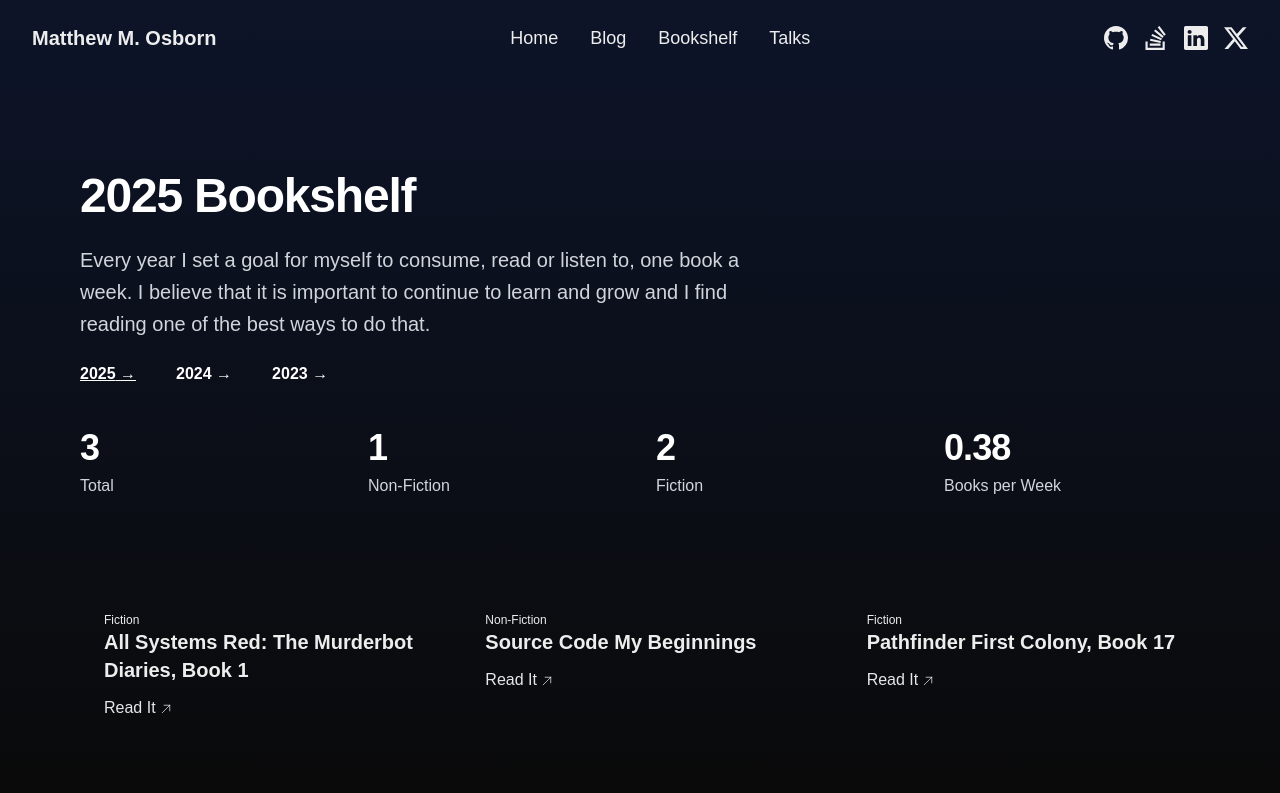
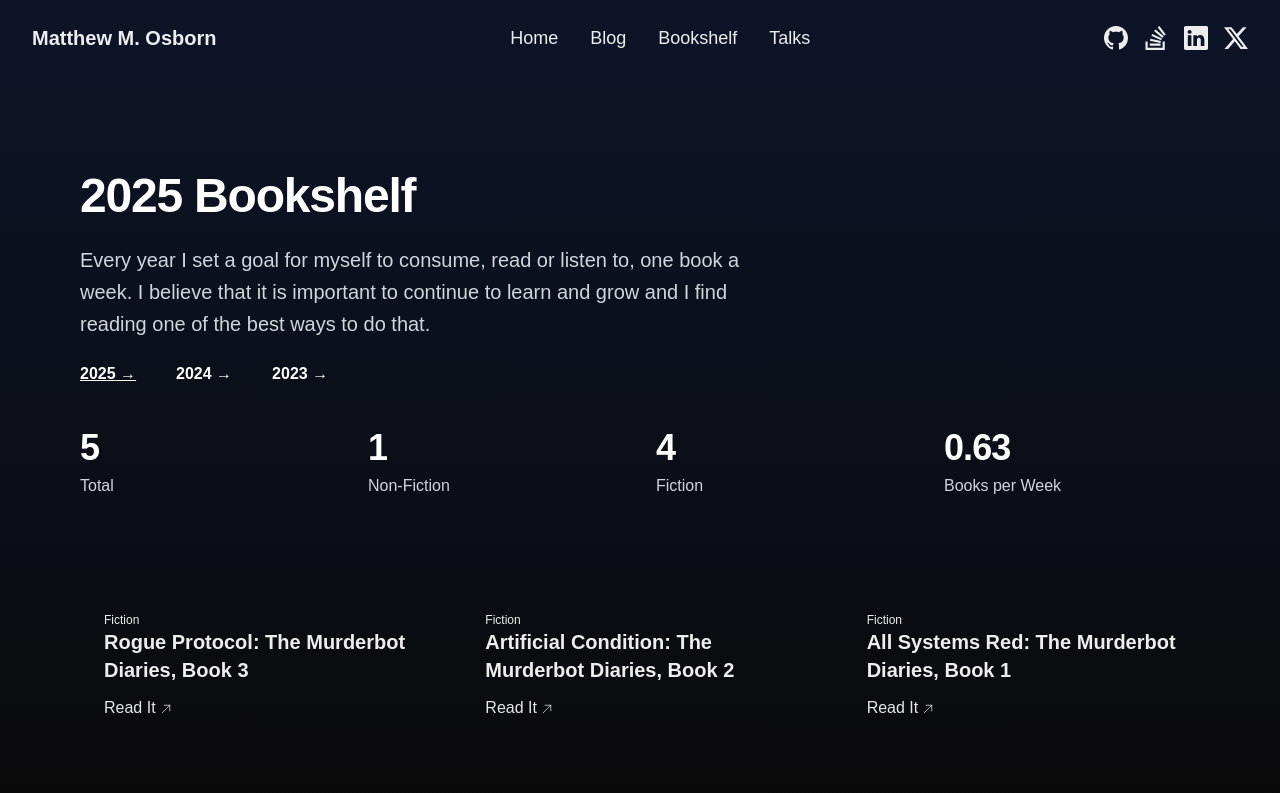
Before and after one commit to osbornm/osbornm.github.io, a Next.js app: page /bookshelf in a window 1280 px wide. Shown: the top 793 px of the page. Built offline with nearby package versions, Linux system fonts and the light colour scheme.

Commit message:
feat: add books

```diff
--- a/src/data/books.ts
+++ b/src/data/books.ts
@@ -2,6 +2,18 @@ import { Book, Category } from "./types";
 
 export const books: Array<Book> = [
   /* 2025 */
+   {
+    title: "Rogue Protocol: The Murderbot Diaries, Book 3",
+    year: 2025,
+    category: Category.Fiction,
+    href: "https://a.co/d/eClM3YK",
+  },
+   {
+    title: "Artificial Condition: The Murderbot Diaries, Book 2",
+    year: 2025,
+    category: Category.Fiction,
+    href: "https://a.co/d/iI3Zk6d",
+  },
   {
     title: "All Systems Red: The Murderbot Diaries, Book 1",
     year: 2025,
```
